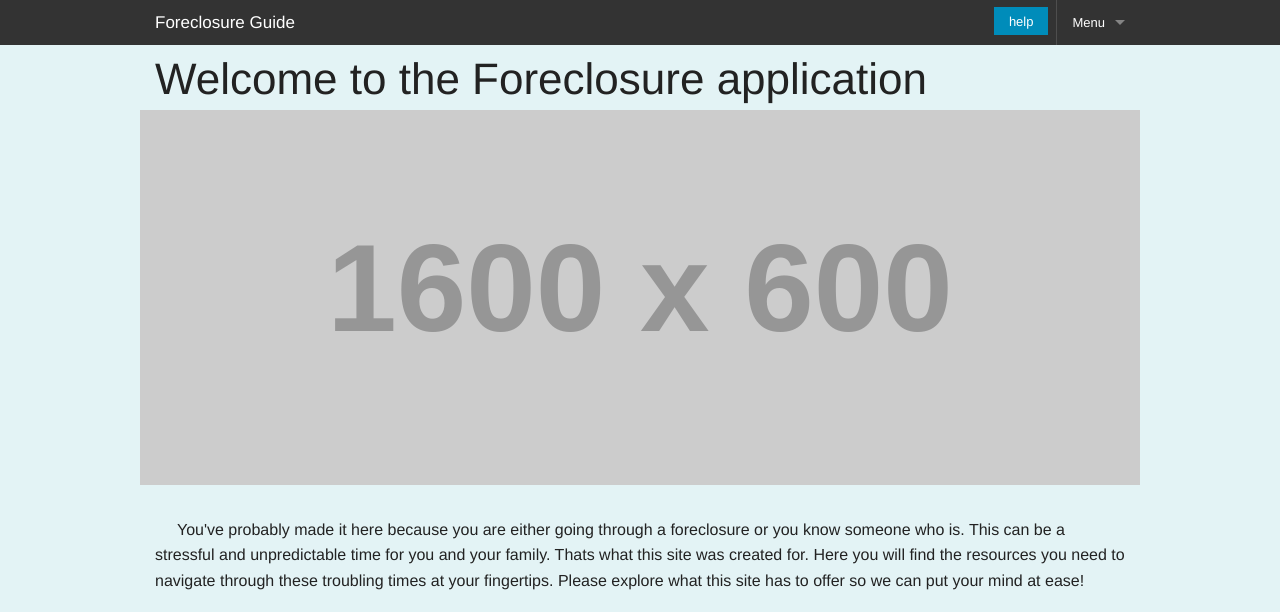
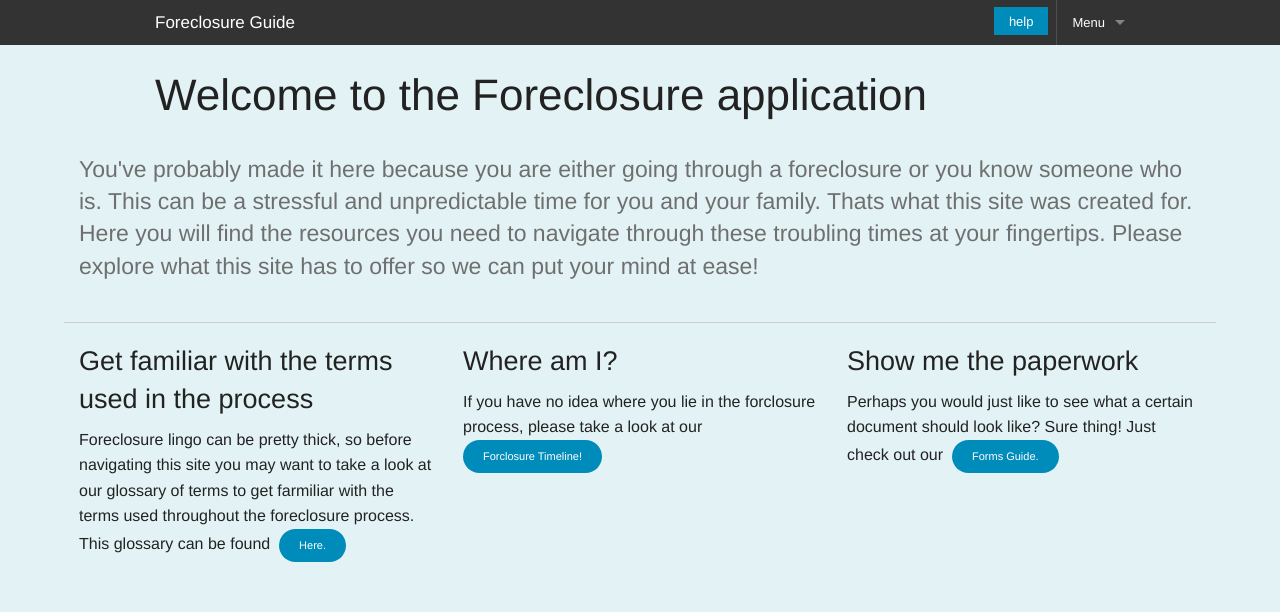
Before and after one commit to SUNY-Albany-CCI-INF362/honey-badgers, a Jekyll site: the page built from index.html, in a window 1280 px wide. Shown: the top 612 px of the page. Built offline with Jekyll 4.4.1, drawn with Linux system fonts in a browser that asks for light colours; nearby versions of some CDN libraries; library files that are not in the unit come from our copies; Markdown is read by kramdown in place of the engine named in the settings; some of the changed text lies outside the part shown.

Commit message:
Update index.html

```diff
--- a/index.html
+++ b/index.html
@@ -4,81 +4,140 @@ title: Home
 ---
 
 
-     <div class="row">
-    <div class="small-12  columns"><h1 class="main-header-stages">Welcome to the Foreclosure application</h1></div>
-  </div>
-
-   <div class="row">
-    <div class="large-12 columns">
 
 
 
-      <div class="row">
-        <div class="large-12 hide-for-small">
 
-          <img src="http://placehold.it/1600x600&text=Header"><br><br>
 
+<style>
+
+
+
+ #main .content-wrapper{width:100%;margin-left:auto;margin-right:auto;margin-top:0;margin-bottom:0;max-width:72em;*zoom:1;padding-bottom:2.5em}
+ #main .content-wrapper:before,#main .content-wrapper:after{content:" ";display:table}
+ #main .content-wrapper:after{clear:both}
+ #main .content-wrapper>.content{position:relative;padding-left:0.9375em;padding-right:0.9375em;width:100%;float:left}
+ #main .content-wrapper>.sidebar{position:relative;padding-left:0.9375em;padding-right:0.9375em;width:100%;float:left}
+ #main .content-wrapper.full>.content{position:relative;padding-left:0.9375em;padding-right:0.9375em;width:100%;
+ float:left}
+ #main .content-wrapper.full>.sidebar{display:none}
+ #main .content-wrapper.right-sidebar>.content{position:relative;padding-left:0.9375em;
+ padding-right:0.9375em;width:100%;float:left}
+ #main .content-wrapper.right-sidebar>.sidebar{position:relative;padding-left:0.9375em;padding-right:0.9375em;width:100%;float:left}
+ @media only screen and (min-width: 48em){
+ #main .content-wrapper>.content{position:relative;padding-left:0.9375em;padding-right:0.9375em;width:75%;float:left}
+ #main .content-wrapper>.sidebar{position:relative;padding-left:0.9375em;padding-right:0.9375em;width:25%;float:left;padding-top:1.5em}
+ #main .content-wrapper.full>.content{position:relative;padding-left:0.9375em;padding-right:0.9375em;width:100%;
+ float:left}
+ #main .content-wrapper.full>.sidebar{display:none}
+ #main .content-wrapper.right-sidebar>.content{position:relative;padding-left:0.9375em;padding-right:0.9375em;width:75%;float:left}
+ #main .content-wrapper.right-sidebar>.sidebar{position:relative;padding-left:0.9375em;
+ padding-right:0.9375em;width:25%;float:left}}
+
+ body.home #main>.content{position:relative;padding-left:0.9375em;padding-right:0.9375em;width:100%;float:left}body.home #main>.sidebar{display:none}
+
+ body.home #main .home-intro ul.side-nav{padding-top:0}
+ body.home #main .home-intro h2{margin-bottom:.125em}
+
+
+
+
+				  .connect-bar{background:#333;width:100%;color:#ccc}
+				  .connect-bar h3{font-weight:500;text-transform:uppercase;display:inline-block;
+				                 letter-spacing:1px;font-size:28px;margin-bottom:6px}
+				  .connect-bar a{font-size:24px;margin:0 4px}
+				  .connect-bar h3,.connect-bar a{color:#aaa}
+
+				  .footer-info{background:#ccc;width:100%;padding:2.25em 0}
+
+</style>
+
+
+
+
+        <div class="row"><br>
+
+            <div class="large-12 columns">
+             <h1>Welcome to the Foreclosure application</h1>
         </div>
         </div>
 
 
 
-    <!-- Mobile Header -->
 
-      <div class="row">
-        <div class="large-12 columns show-for-small">
-
-          <img src="http://placehold.it/1200x700&text=Mobile Header">
-
-        </div>
-      </div><br>
-
-    <!-- End Mobile Header -->
+  <div id="main">
+      <div class="content-wrapper row full">
+        <div class="content">
 
 
           <div class="row">
-    <div class="small-12 columns">
-      <p>&nbsp&nbsp&nbsp&nbsp You've probably made it here because you are either going through a foreclosure or you know someone who is. This can be a stressful and unpredictable time for you and your family. Thats what this site was created for. Here you will find the resources you need to navigate through these troubling times at your fingertips. Please explore what this site has to offer so we can put your mind at ease!</p>
-      </div>
+            <div class="large-12 columns"><br>
+               <h4 class="subheader"> You've probably made it here because you are either going through a foreclosure or you know someone who is. This can be a stressful and unpredictable time for you and your family. Thats what this site was created for. Here you will find the resources you need to navigate through these troubling times at your fingertips. Please explore what this site has to offer so we can put your mind at ease!</h4><br><br>
             </div>
 
-  <div class="row">
-    <div class="small-12 columns">
-      <div class="panel">
+
+            <hr>
+          </div>
+          <div class="row home-intro">
+            <div class="large-4 columns">
               <h3>Get familiar with the terms used in the process</h3>
-
-      <p> &nbsp&nbsp&nbsp&nbspForeclosure lingo can be pretty thick, so before navigating this site you may want to take a look at our glossary of terms to get farmiliar with the terms used throughout the foreclosure process. This glossary can be found <a href="terms.html" class="button [radius round tiny small large]"> Here. </a></p>
-
+             <p> Foreclosure lingo can be pretty thick, so before navigating this site you may want to take a look at our glossary of terms to get farmiliar with the terms used throughout the foreclosure process. This glossary can be found &nbsp;<a href="terms.html" class="button [radius round tiny small large]"> Here. </a></p>
+            </div>
+            <div class="large-4 columns">
+              <h3>Where am I?</h3>
+             <p> If you have no idea where you lie in the forclosure process, please take a look at our &nbsp;<a href="Timeline.html" class="button [radius round tiny small large]"> Forclosure Timeline! </a></p>
+            </div>
+            <div class="large-4 columns">
+              <h3>Show me the paperwork</h3>
+              <p>Perhaps you would just like to see what a certain document should look like? Sure thing! Just check out our &nbsp;<a href="Forms.html" class="button [radius round tiny small large]"> Forms Guide.</a></p>
             </div>
           </div>
         </div>
-
-  <div class="row" data-equalizer>
-    <div class="large-6 small-12 columns">
-    <div class="panel" data-equalizer-watch >
-      <h3>Where am I?</h3>
-
-      <p> &nbsp&nbsp&nbsp&nbspIf you have no idea where you lie in the forclosure process, please take a look at our <a href="Timeline.html" class="button [radius round tiny small large]"> Forclosure Timeline! </a></p>
-
-
-    </div>
-  </div>
-
-
-    <div class="large-6 small-12 columns">
-    <div class="panel" data-equalizer-watch >
-      <h3>Show me the paperwork</h3>
-
-      <p> &nbsp&nbsp&nbsp&nbspPerhaps you would just like to see what a certain document should look like? Sure thing! Just check out our <a href="Forms.html" class="button [radius round tiny small large]"> Forms Guide.</a></p>
+        <div class="sidebar">
         </div>
       </div>
     </div>
 
 
+    <footer role="contentinfo">
+      <div class="connect-bar">
+        <div class="row">
+          <div class="large-5 columns">
+            <h3>Connect:&nbsp;&nbsp;</h3>
 
-    <div class="footer-bottom" clearfix>
 
-        <p class="copyright">Sponsored by © Empire Justice Center</p>
-        <p class="disclaimer">All material in this guide is general for those going through the forclosure process and should not be used as formal legal advice. Please ask a housing councilor for specific situations in the forclosure process.</p>
+
+
+<a href="https://www.facebook.com/" target="_blank" align="left"><img src="http://www.niftybuttons.com/webicons2/facebook.png" border="0" style="margin:1px;"></a>
+<a href="https://twitter.com/" target="_blank" align="left"><img src="http://www.niftybuttons.com/webicons2/twitter.png" border="0" style="margin:1px;"></a>
+
+
+
 
           </div>
+          <div class="large-5 large-offset-2 columns">
+            <form>
+              <div class="row collapse">
+                <div class="large-7 columns"></div>
+                <div class="large-5 columns"></div>
+              </div>
+            </form>
+          </div>
+        </div>
+      </div>
+
+
+      <div class="footer-info">
+        <div class="row">
+          <div class="large-5 columns">
+            <h3 style="margin-bottom: 0;">&nbsp;</h3>
+            <p>All material in this guide is general for those going through the forclosure process and should not be used as formal legal advice. Please ask a housing councilor for specific situations in the forclosure process.</p>
+
+          </div>
+          <div class="large-7 columns text-right">
+            <h4>Sponsored by © Empire Justice Center</h4>
+            <p><small> 2014 © Empire Justice Center</small></p>
+          </div>
+        </div>
+      </div>
+    </footer>
```
Lines whose indentation alone changed are shown as unchanged.
